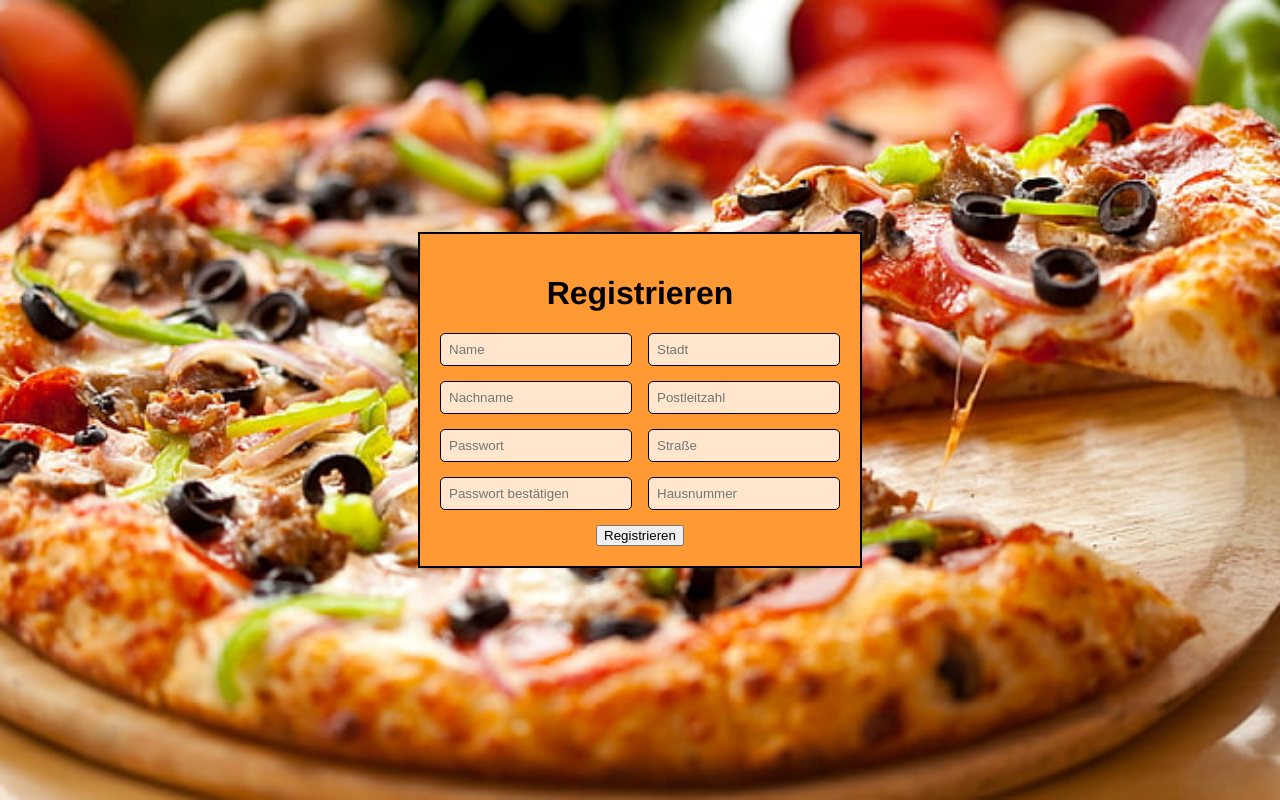
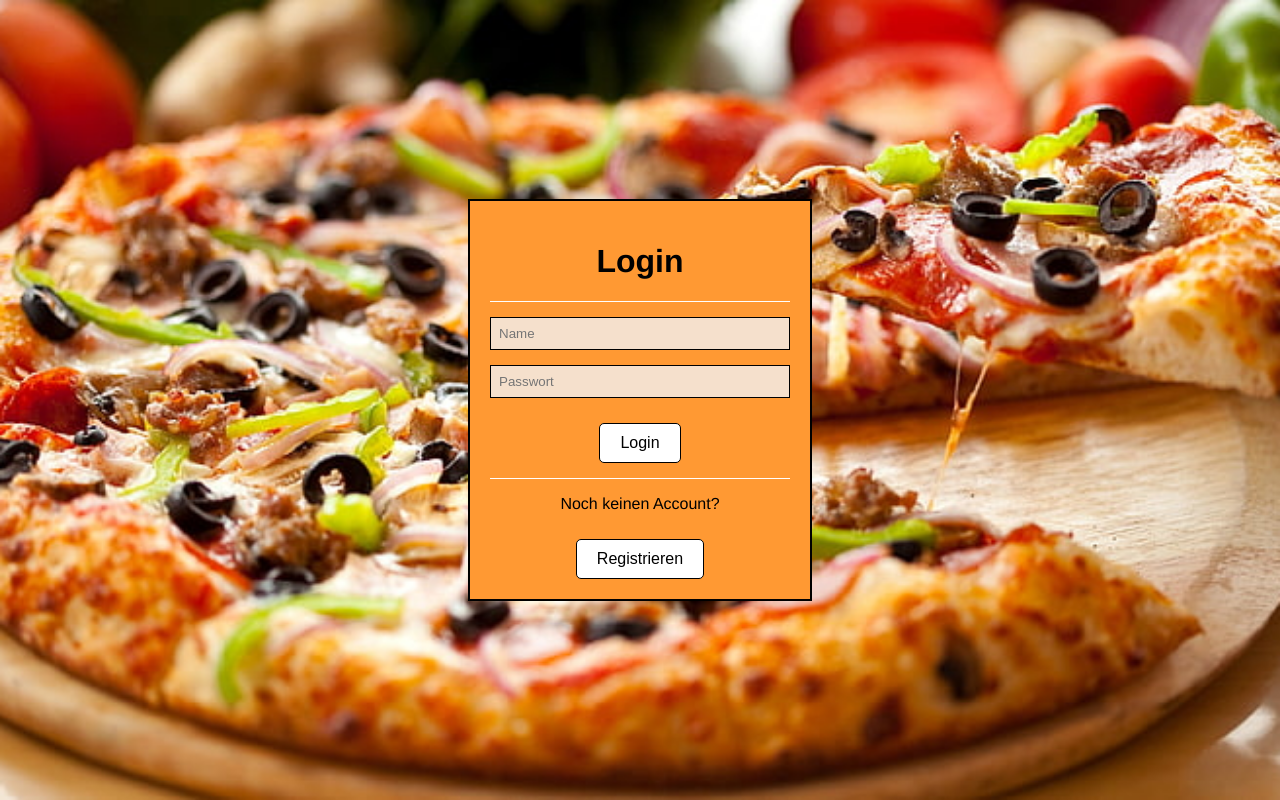
Before and after one commit to Kaktussaft/Pizzaservice, a PHP site: page /Pizzaservice/Login in a window 1280 px wide. Run offline with PHP 8.4, Linux system fonts and the light colour scheme.

Commit message:
register + login div

```diff
--- a/app/views/Login.php
+++ b/app/views/Login.php
@@ -10,7 +10,7 @@
 </head>
 
 <body>
-    <div class="register-box">
+<div id="register-box" class="register-box" style="display: none;">
         <h1>Registrieren</h1>
 
         <div class="input-group">
@@ -33,8 +33,33 @@
             <input type="text" placeholder="Hausnummer">
         </div>
 
-        <button type="submit">Registrieren</button>
+        <button type="submit" class="action-button">Registrieren</button>
     </div>
+
+    <div id="login-box" class="login-box">
+        <h1>Login</h1>
+        <div class="divider"></div>
+
+        <input type="text" placeholder="Name">
+        <input type="password" placeholder="Passwort">
+        <button type="submit" class="action-button">Login</button>
+
+        <div class="divider"></div>
+
+        <p>Noch keinen Account?</p>
+        <button type="button" class="action-button" id="show-register">Registrieren</button>
+    </div>
+    <script>
+        document.getElementById('show-register').addEventListener('click', function() {
+            document.getElementById('login-box').style.display = 'none';
+            document.getElementById('register-box').style.display = 'block';
+        });
+
+        document.getElementById('show-login').addEventListener('click', function() {
+            document.getElementById('register-box').style.display = 'none';
+            document.getElementById('login-box').style.display = 'block';
+        });
+    </script>
 </body>
 
 </html>
```
